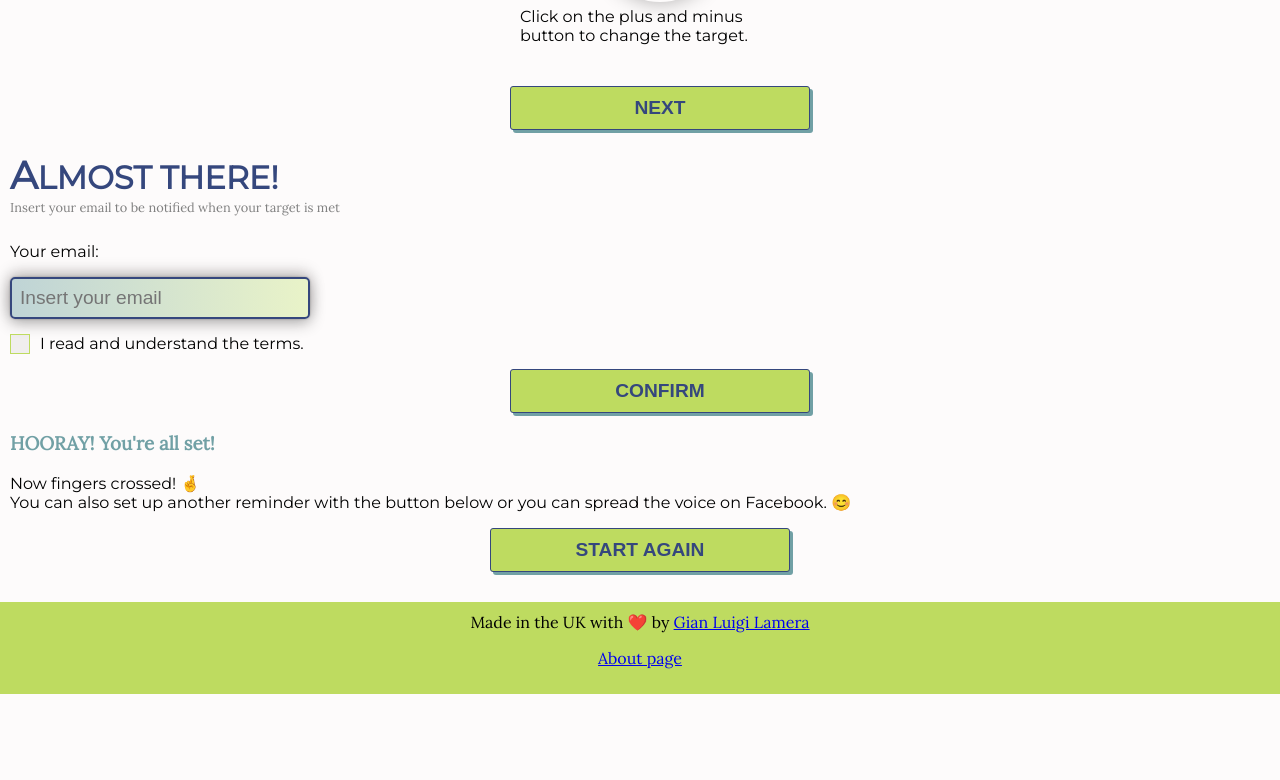
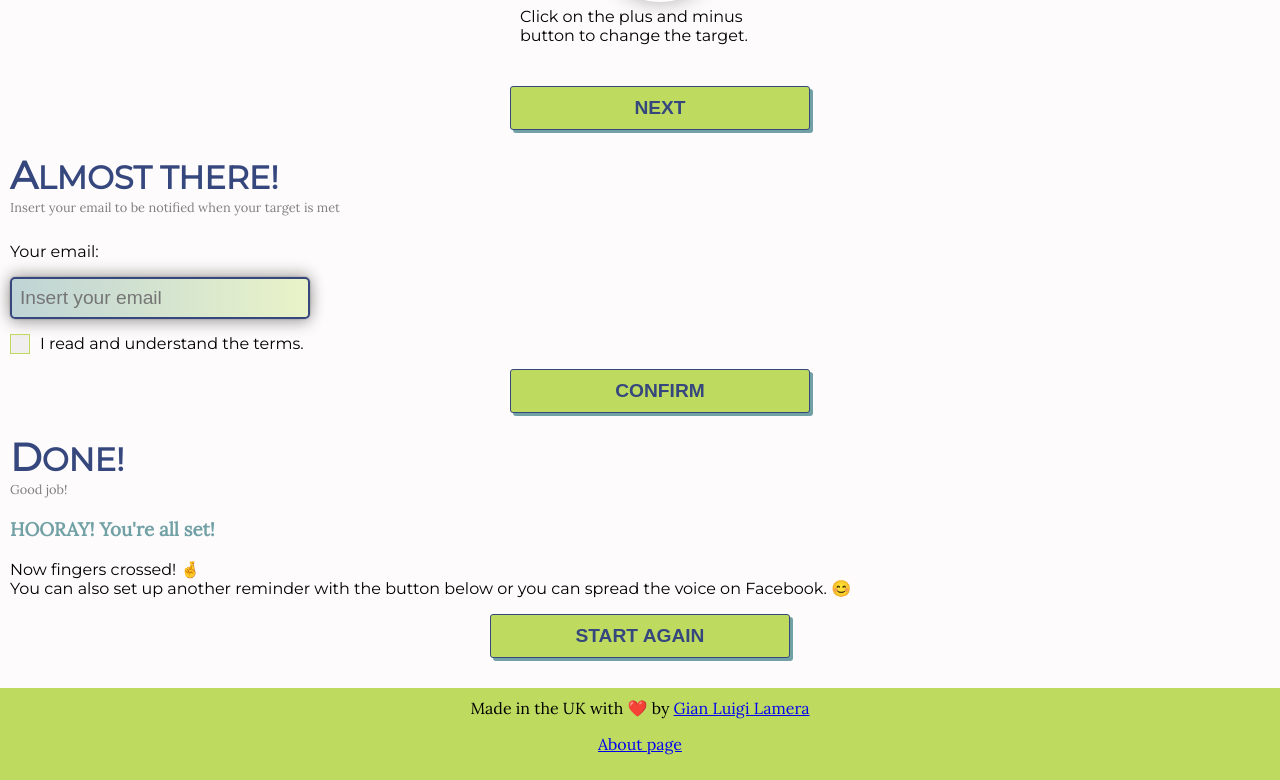
Before and after one commit to gianLuigiL/convertwatch, a React (Create React App) app: page / in a window 1280 px wide. Shown: the part 565-1345 px from the top of the page. Before the commit the page ends 1259 px from the top, so only its background shows below. Built offline with nearby package versions, Linux system fonts and the light colour scheme; no server answers.

Commit message:
Added headings to done

```diff
--- a/src/components/done.jsx
+++ b/src/components/done.jsx
@@ -7,6 +7,7 @@ import "./done.scss"
 export default function DonePage(props) {
     return (
         <>
+            <Headings title="Done!" text="Good job!"/>
             <div className="confirm">
             <h3>HOORAY! You're all set!</h3>
                 <p>Now fingers crossed! <span role="img" aria-label="fingers crossed image">🤞</span> <br/>You can also set up another reminder with the button below or you can spread the voice on Facebook. 😊</p>
```
